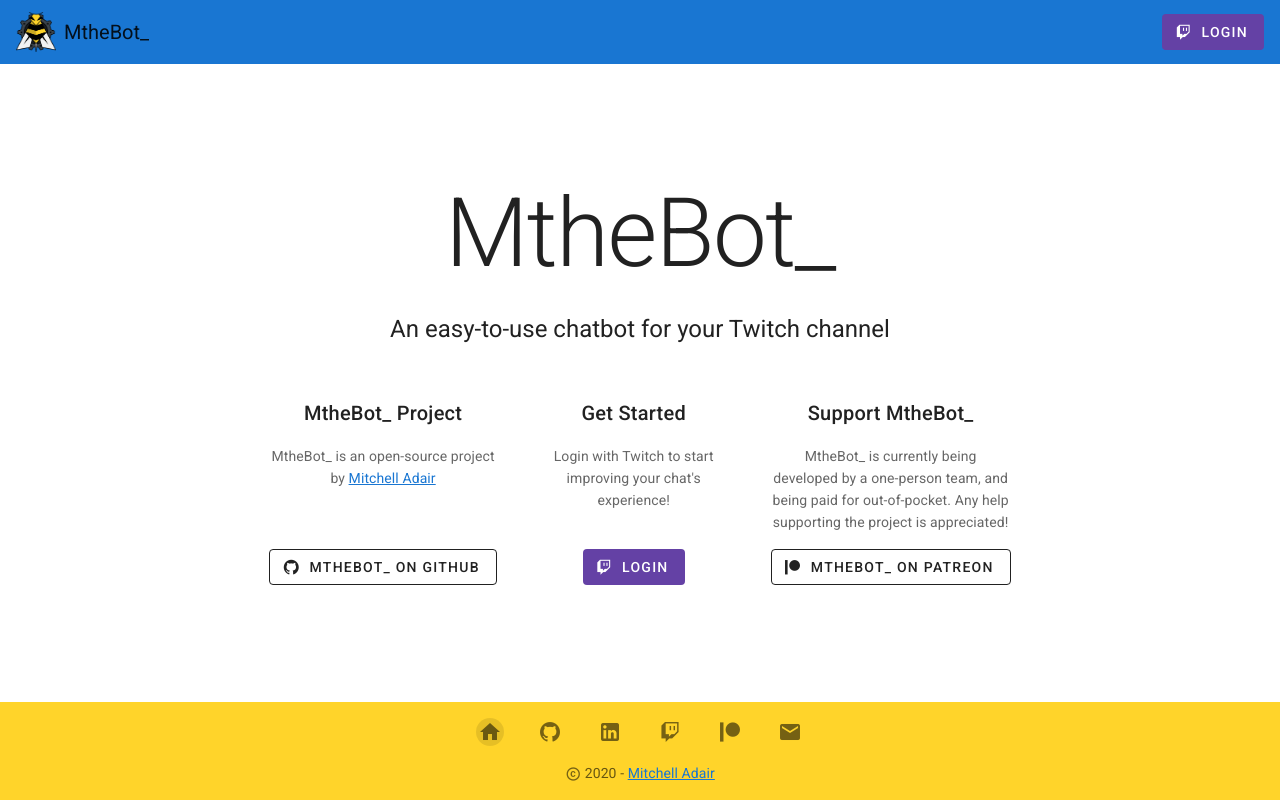
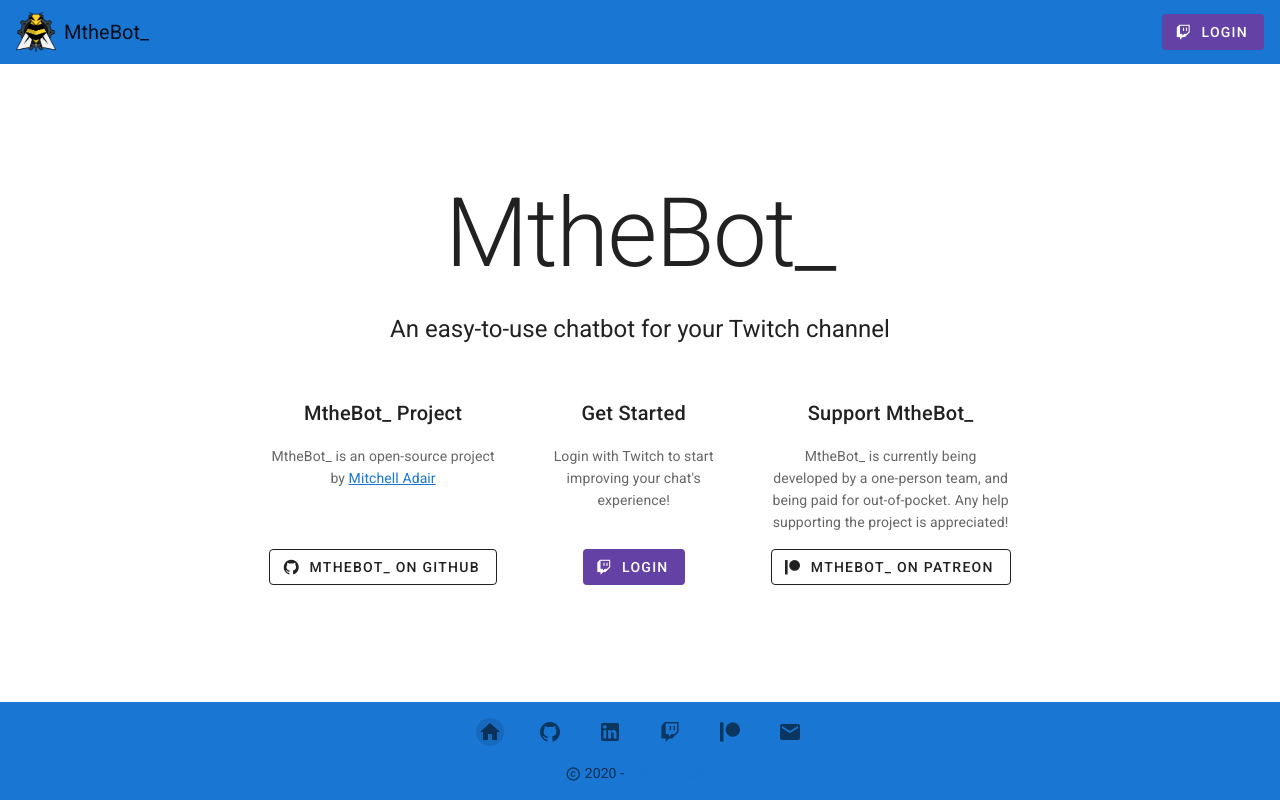
Before and after one commit to mitchwadair/mthebotweb, a Vue app: page / in a window 1280 px wide. Built offline with nearby package versions, Linux system fonts and the light colour scheme.

Commit message:
use primary color on footer to futureproof

```diff
--- a/src/App.vue
+++ b/src/App.vue
@@ -29,7 +29,7 @@
     </v-content>
 
     <v-footer app fixed padless width="100%" style="bottom: 0">
-      <v-card flat tile width="100%" class='text-center' style="background-color: #ffd42a">
+      <v-card flat tile width="100%" class='text-center' color="primary">
         <v-card-text class="pb-0">
           <v-btn class="mx-4" icon small to="/">
             <v-icon>mdi-home</v-icon>
```
